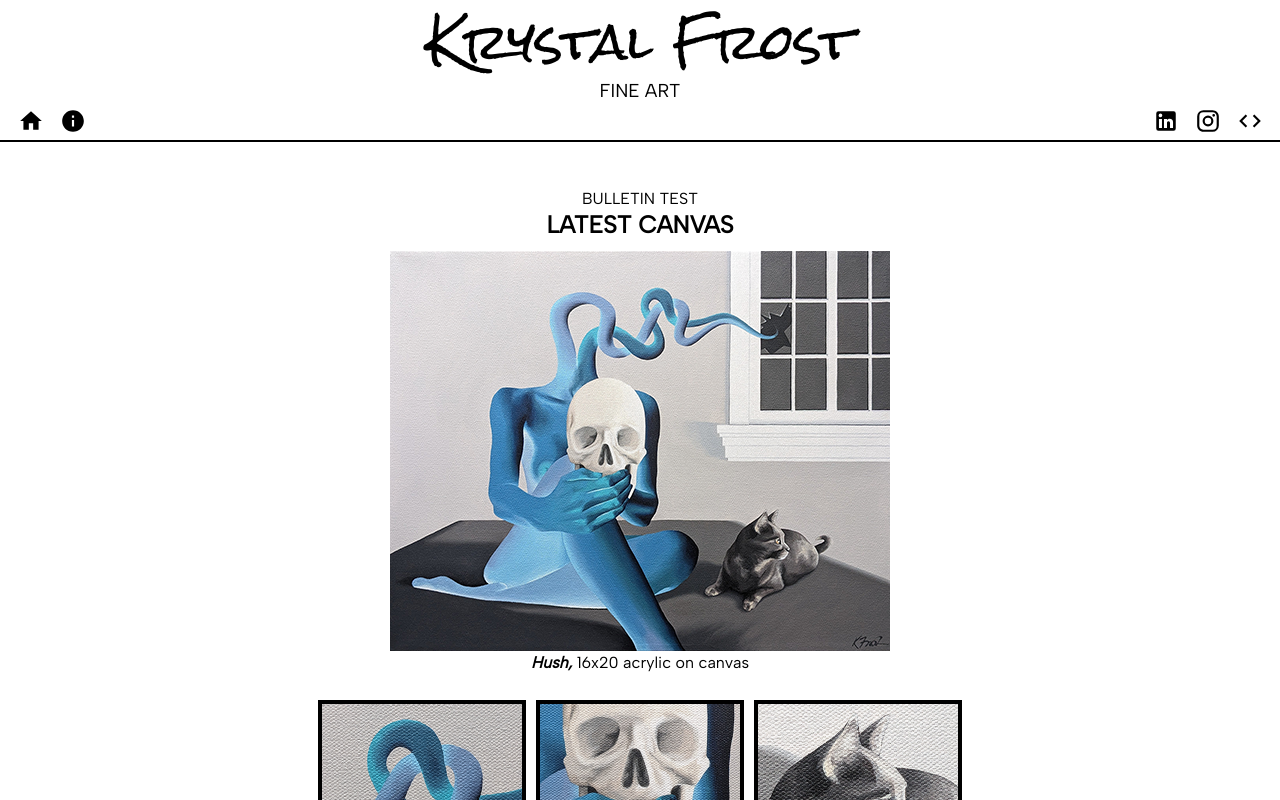
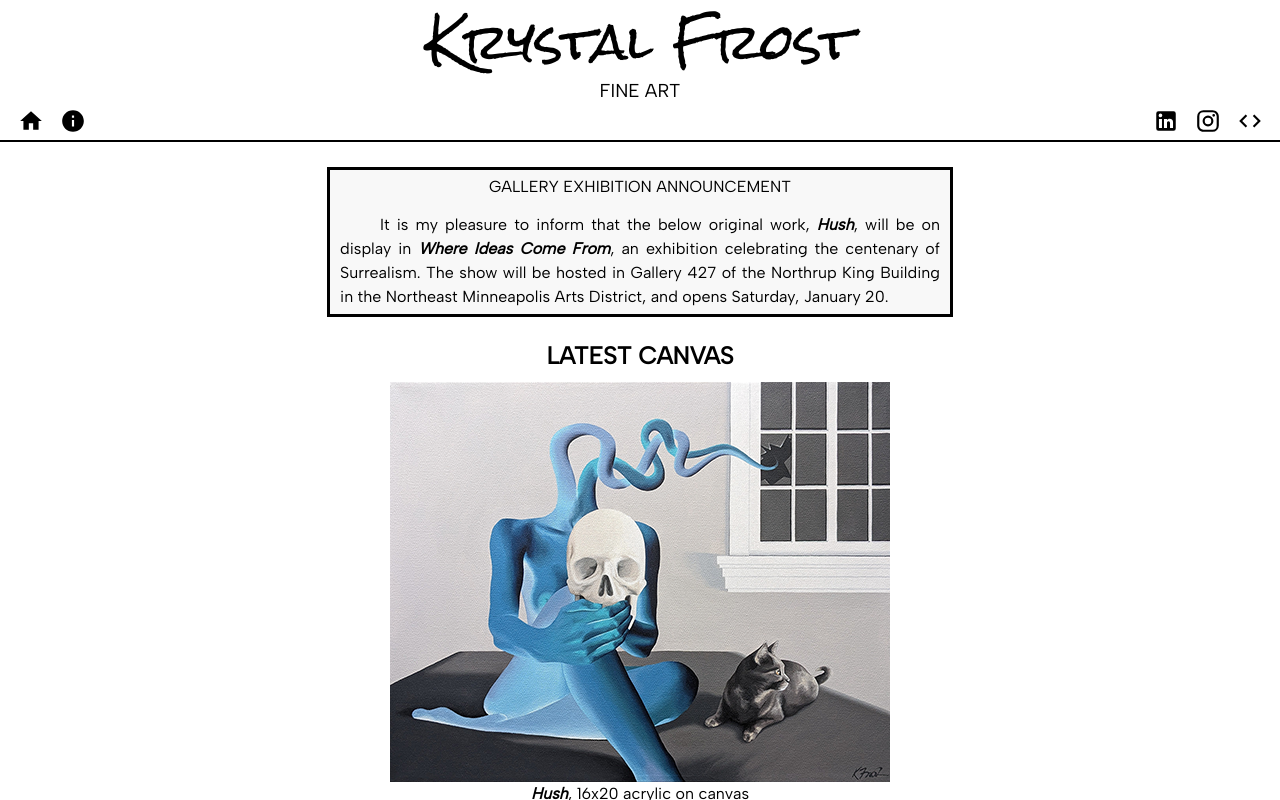
Before and after one commit to librarykrystal/art-portfolio, a React (Create React App) app: page /#/home in a window 1280 px wide. Shown: the top 800 px of the page. Built offline with nearby package versions, Linux system fonts and the light colour scheme; a web font is replaced by a local one.

Commit message:
Bulletin.jsx filled in with current gallery show announcement.

```diff
--- a/src/components/App/App.css
+++ b/src/components/App/App.css
@@ -125,11 +125,27 @@ Content Container
 ----------------------------------------------------------------- */
 
 .container {
-  padding: 20px;
+  padding: 0px 20px 20px 20px;
   display: flex;
   flex-direction: column;
   justify-content: center;
   align-items: center;
+}
+
+/* -----------------------------------------------------------------
+Bulletin — Optional News / Alerts at Top of /home
+----------------------------------------------------------------- */
+
+.bulletinBox {
+  border: 3px solid black;
+  padding: 5px 10px 5px 10px;
+  display: flex;
+  flex-direction: column;
+  justify-content: center;
+  align-items: center;
+  max-width: 600px;
+  min-width: 270px;
+  background-color: #F8F8F8;
 }
 
 /* -----------------------------------------------------------------
@@ -143,6 +159,7 @@ Home — Latest Work / In Progress
 
 .inProgHeader {
   height: 30px;
+  margin-top: 25px;
 }
 
 .inProgContainer {
--- a/src/components/Bulletin/Bulletin.jsx
+++ b/src/components/Bulletin/Bulletin.jsx
@@ -4,6 +4,7 @@ import React, { useLayoutEffect } from "react";
 import { createTheme, ThemeProvider } from '@mui/material/styles';
 import grey from '@mui/material/colors/grey';
 import Typography from '@mui/material/Typography';
+import Box from '@mui/material/Box';
 import '@fontsource/cabin/400.css';
 import '@fontsource/cabin/700.css';
 import '@fontsource/andika/400.css';
@@ -38,9 +39,15 @@ function Bulletin() {
 
   return (
     <ThemeProvider theme={theme}>
-      <Typography component={'span'}>
-            BULLETIN TEST
-          </Typography>
+      <div className="bulletinBox">
+        <Typography component={'span'} gutterBottom>
+          GALLERY EXHIBITION ANNOUNCEMENT
+        </Typography>
+        <Typography component={'span'} mt={1} sx={{ textIndent: "40px", textAlign: "justify"}}>
+          It is my pleasure to inform that the below original work, <Box fontWeight="bold" fontStyle="italic" display='inline'>Hush</Box>, will be on display in <Box fontWeight="bold" fontStyle="italic" display='inline'>Where Ideas Come From</Box>, an exhibition celebrating the centenary of Surrealism.  The show will be hosted in Gallery 427 of the Northrup King Building in the Northeast Minneapolis Arts District, and opens Saturday, January 20.
+        </Typography>
+      </div>
+
 
 
     </ThemeProvider>
--- a/src/components/Home/Home.jsx
+++ b/src/components/Home/Home.jsx
@@ -72,7 +72,7 @@ function Home() {
         <img className="latestImageLandscape" src={hush}></img>
         <div className="caption">
           <Typography component={'span'} variant="body1" sx={{ textAlign: "justify"}}gutterBottom>
-          <Box fontWeight="bold" fontStyle="italic" display='inline'>Hush, </Box>16x20 acrylic on canvas
+          <Box fontWeight="bold" fontStyle="italic" display='inline'>Hush</Box>, 16x20 acrylic on canvas
           </Typography>
         </div>
 
```
